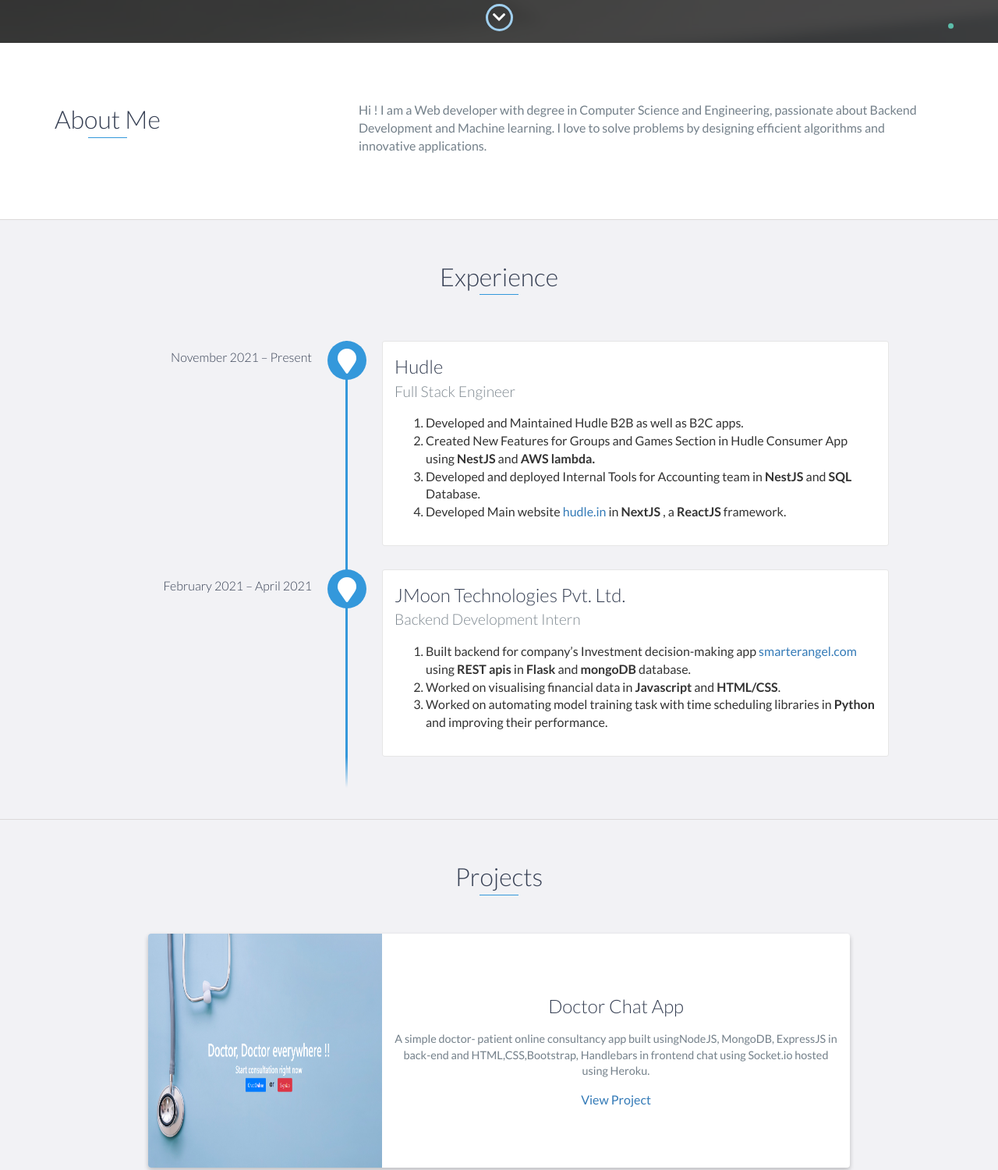
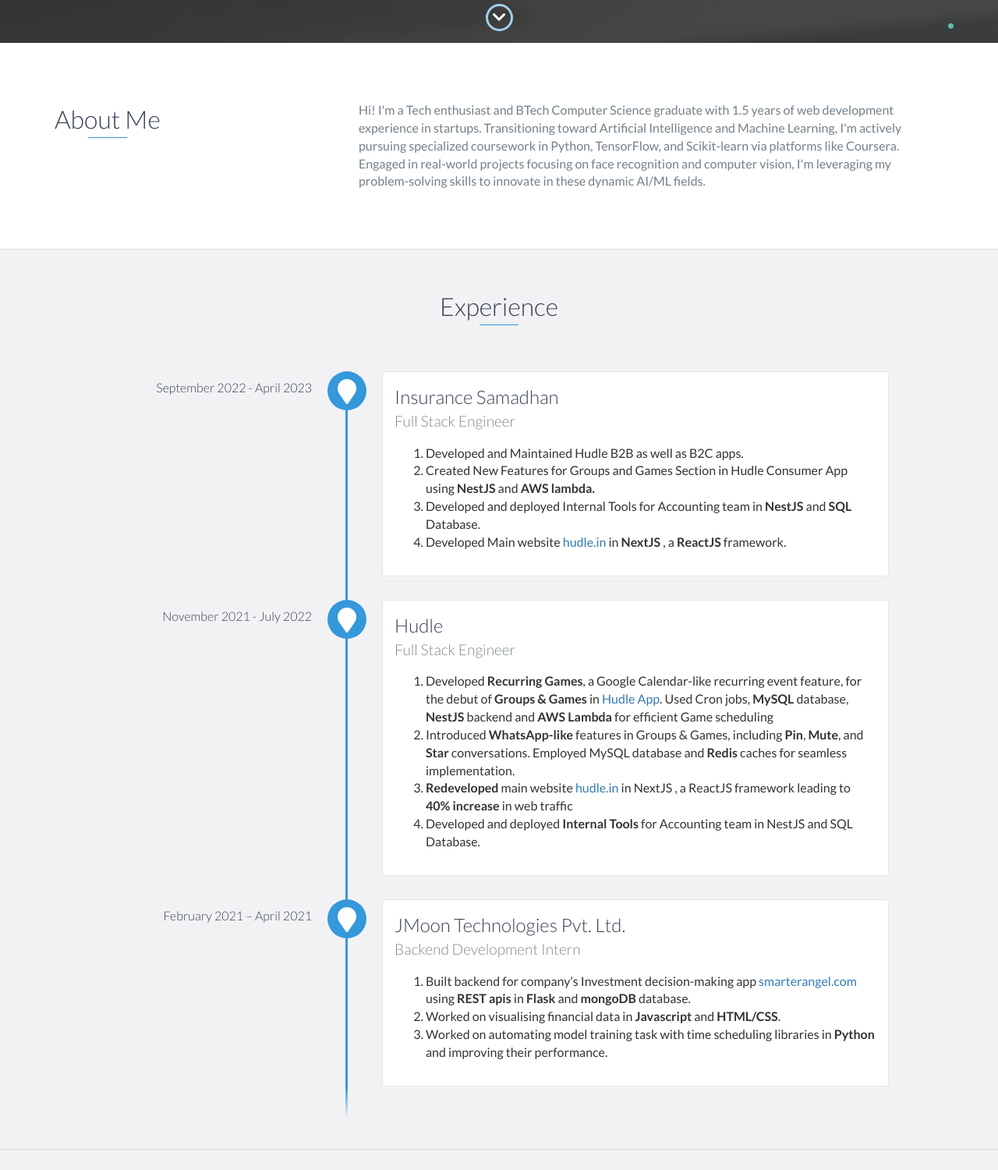
Before and after one commit to abhinavtembulkar/abhinavtembulkar, a website: page index.html in a window 1280 px wide. Shown: the part 745-2245 px from the top of the page at 78% size. Drawn offline with nearby package versions, Linux system fonts and the light colour scheme.

Commit message:
Updating Hudle experience here

```diff
--- a/index.html
+++ b/index.html
@@ -97,9 +97,7 @@
                 </div>
                 <div class="col-md-8">
                     <p>
-                        Hi ! I am a Web developer with degree in Computer Science and Engineering, passionate about
-                        Backend Development and Machine learning.
-                        I love to solve problems by designing efficient algorithms and innovative applications.
+                        Hi! I'm a Tech enthusiast and BTech Computer Science graduate with 1.5 years of web development experience in startups. Transitioning toward Artificial Intelligence and Machine Learning, I'm actively pursuing specialized coursework in Python, TensorFlow, and Scikit-learn via platforms like Coursera. Engaged in real-world projects focusing on face recognition and computer vision, I'm leveraging my problem-solving skills to innovate in these dynamic AI/ML fields.
                     </p>
                 </div>
             </div>
@@ -110,8 +108,8 @@
     <div id="experience" class="background-alt">
         <h2 class="heading">Experience</h2>
         <div id="experience-timeline">
-            <div data-date="November 2021 – Present">
-                <h3>Hudle</h3>
+            <div data-date="September 2022 - April 2023">
+                <h3>Insurance Samadhan</h3>
                 <h4>Full Stack Engineer</h4>
                 <ol>
                     <li>Developed and Maintained Hudle B2B as well as B2C apps.</li>
@@ -123,6 +121,19 @@
                     <li>Developed Main website <a href="https://www.hudle.in/" target="_blank">hudle.in</a> in
                         <b>NextJS</b> , a <b>ReactJS</b> framework.
                     </li>
+                </ol>
+            </div>
+            <div data-date="November 2021 - July 2022">
+                <h3>Hudle</h3>
+                <h4>Full Stack Engineer</h4>
+                <ol>
+                    <li>Developed <b>Recurring Games</b>, a Google Calendar-like recurring event feature, for the debut of <b>Groups & Games</b> in
+                        <a href="https://play.google.com/store/apps/details?id=com.hudle.consumer.app" target="_blank">Hudle App</a>. Used Cron jobs, <b>MySQL</b> database, <b>NestJS</b> backend and <b>AWS Lambda</b> for efficient Game scheduling</li>
+                    <li>Introduced <b>WhatsApp-like</b> features in Groups & Games, including <b>Pin</b>, <b>Mute</b>, and <b>Star</b> conversations. Employed
+                        MySQL database and <b>Redis</b> caches for seamless implementation.</li>
+                    <li><b>Redeveloped</b> main website <a href="https://hudle.in/" target="_blank">hudle.in</a> in NextJS , a ReactJS framework leading to <b>40% increase</b> in web traffic
+                    </li>
+                    <li>Developed and deployed <b>Internal Tools</b> for Accounting team in NestJS and SQL Database.</li>
                 </ol>
             </div>
             <div data-date="February 2021 – April 2021">
```
